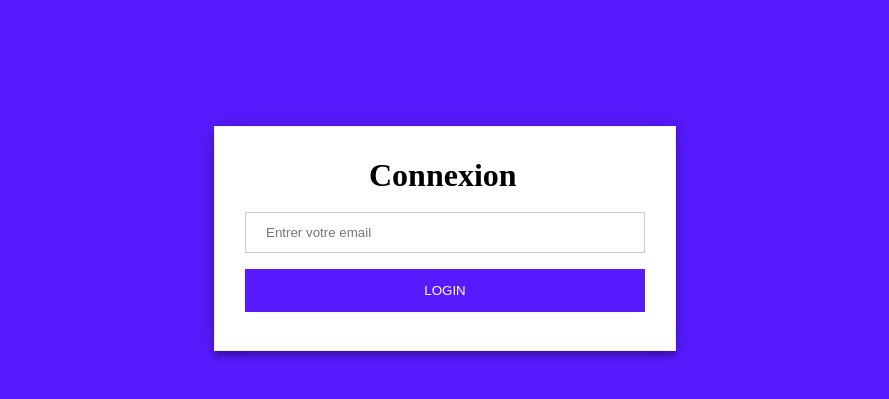
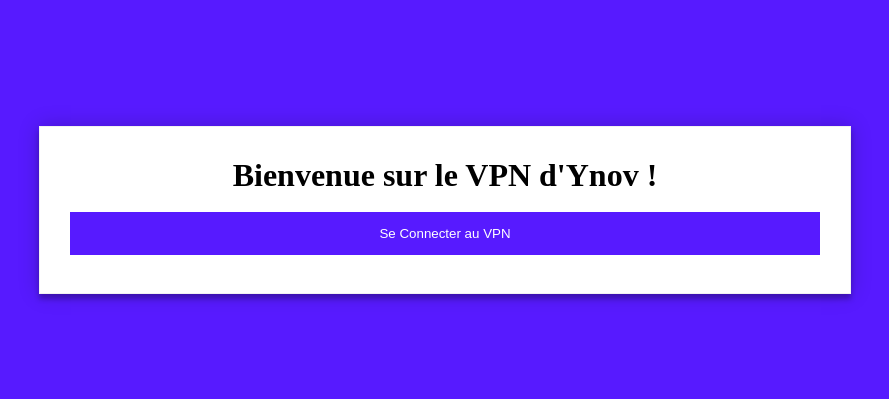
Before and after one commit to EstebanCardoso44/HACKATHON, a PHP site: page /home.php in a window 1280 px wide. Shown: the top 399 px of the page, without its empty margins (226-1115 px from the left). Run offline with PHP 8.4, Linux system fonts and the light colour scheme.

Commit message:
Changement contenus du cadre d'accueil

```diff
--- a/home.php
+++ b/home.php
@@ -6,12 +6,8 @@
  <body>
  <div id="container">
  <form action="verification.php" method="POST">
- <h1>Connexion</h1>
-
- <input type="text" placeholder="Entrer votre email" name="email" required>
-
-
- <input type="submit" id='submit' value='LOGIN' >
+ <h1>Bienvenue sur le VPN d'Ynov !</h1>
+ <input type="submit" id='submit' value='Se Connecter au VPN' >
  <?php
  if(isset($_GET['erreur'])){
  $err = $_GET['erreur'];
--- a/style.css
+++ b/style.css
@@ -2,9 +2,10 @@
     background: #571AFF ;
    }
    #container{
-    width:400px;
+    width:750px;
     margin:0 auto;
     margin-top:10%;
+    text-align: center;
    }
    form {
     width:100%;
@@ -14,7 +15,7 @@
     box-shadow: 0 0 20px 0 rgba(0, 0, 0, 0.2), 0 5px 5px 0 rgba(0, 0, 0, 0.24);
    }
    #container h1{
-    width: 38%;
+    width: 70%;
     margin: 0 auto;
     padding-bottom: 10px;
    }
```
